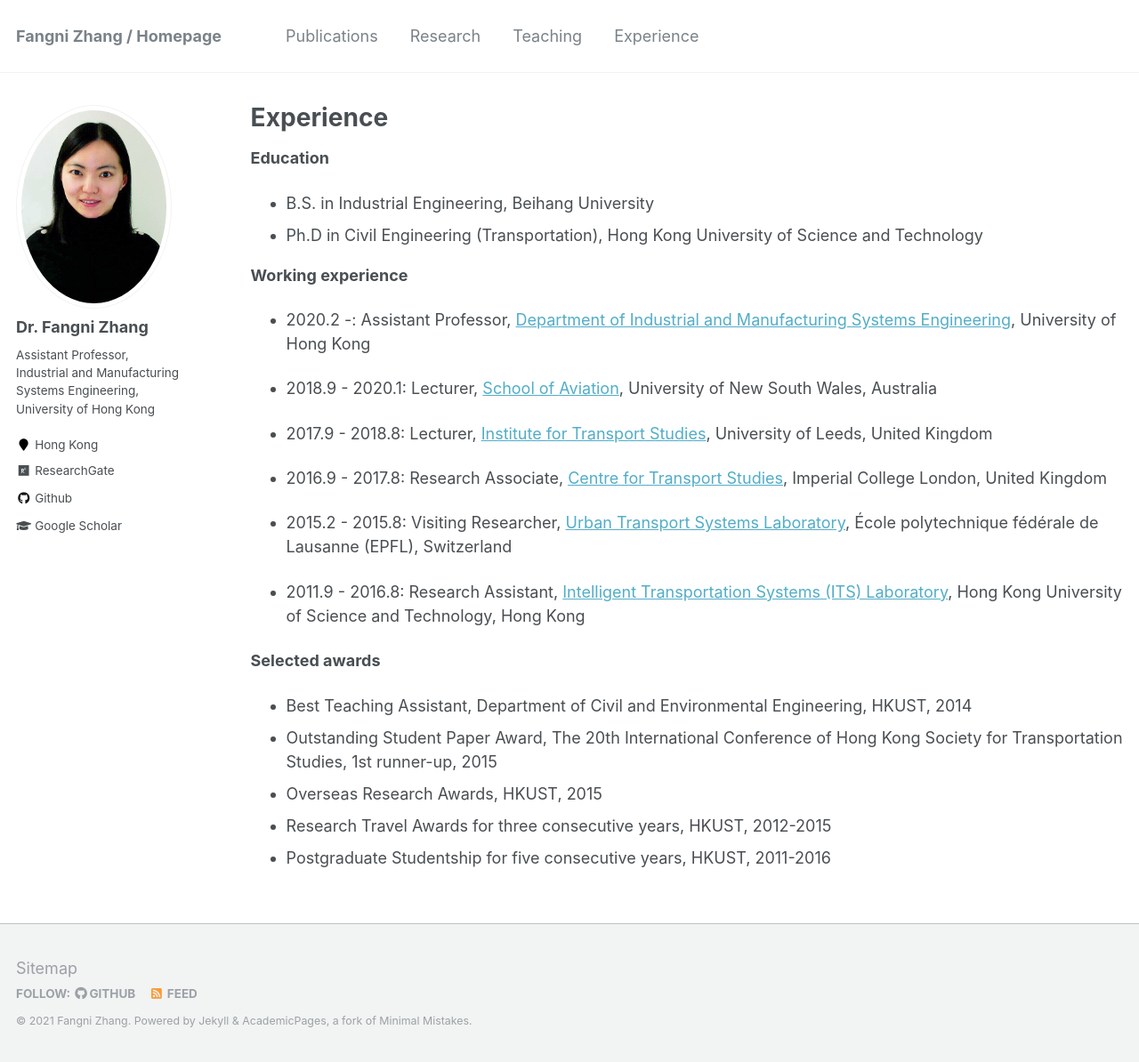
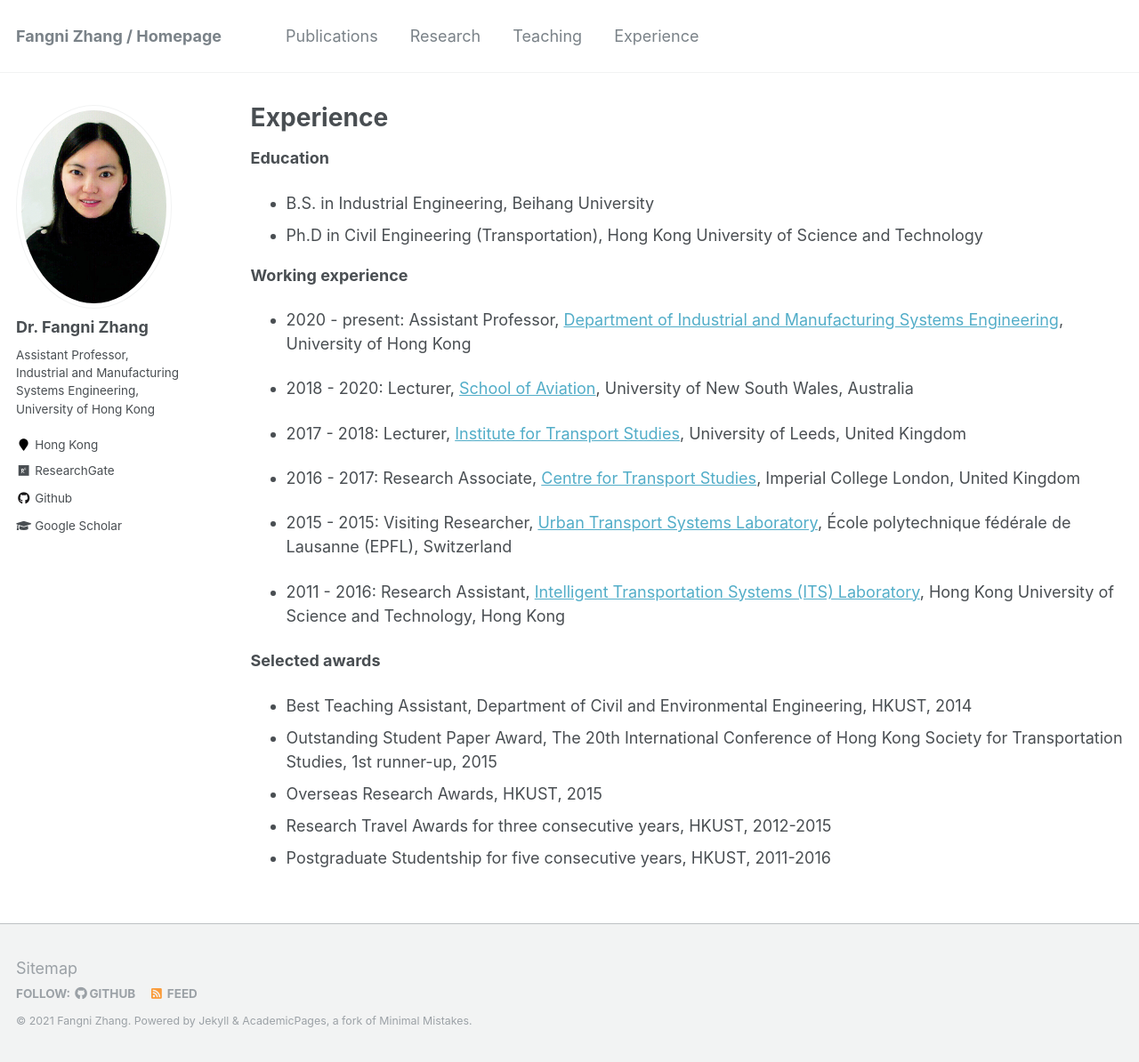
Before and after one commit to fangnizhang/fangnizhang.github.io, a Jekyll site: the page built from _pages/experience.md, in a window 1280 px wide and 1194 px high. Shown: the whole window at 89% size. Built offline with Jekyll 4.4.1, drawn with Linux system fonts in a browser that asks for light colours.

Commit message:
Update experience.md

```diff
--- a/_pages/experience.md
+++ b/_pages/experience.md
@@ -16,17 +16,17 @@ redirect_from:
 
 **Working experience**
 
-* 2020.2 -: Assistant Professor, [Department of Industrial and Manufacturing Systems Engineering](https://www.imse.hku.hk/), University of Hong Kong
+* 2020 - present: Assistant Professor, [Department of Industrial and Manufacturing Systems Engineering](https://www.imse.hku.hk/), University of Hong Kong
 
-* 2018.9 - 2020.1: Lecturer, [School of Aviation](https://research.unsw.edu.au/people/dr-fangni-zhang), University of New South Wales, Australia
+* 2018 - 2020: Lecturer, [School of Aviation](https://research.unsw.edu.au/people/dr-fangni-zhang), University of New South Wales, Australia
 
-* 2017.9 - 2018.8: Lecturer, [Institute for Transport Studies](https://environment.leeds.ac.uk/transport), University of Leeds, United Kingdom
+* 2017 - 2018: Lecturer, [Institute for Transport Studies](https://environment.leeds.ac.uk/transport), University of Leeds, United Kingdom
 
-* 2016.9 - 2017.8: Research Associate, [Centre for Transport Studies](https://www.imperial.ac.uk/transport-studies), Imperial College London, United Kingdom
+* 2016 - 2017: Research Associate, [Centre for Transport Studies](https://www.imperial.ac.uk/transport-studies), Imperial College London, United Kingdom
 
-* 2015.2 - 2015.8: Visiting Researcher, [Urban Transport Systems Laboratory](https://www.epfl.ch/labs/luts/), École polytechnique fédérale de Lausanne (EPFL), Switzerland
+* 2015 - 2015: Visiting Researcher, [Urban Transport Systems Laboratory](https://www.epfl.ch/labs/luts/), École polytechnique fédérale de Lausanne (EPFL), Switzerland
 
-* 2011.9 - 2016.8: Research Assistant, [Intelligent Transportation Systems (ITS) Laboratory](https://sites.google.com/view/hkustits/home), Hong Kong University of Science and Technology, Hong Kong
+* 2011 - 2016: Research Assistant, [Intelligent Transportation Systems (ITS) Laboratory](https://sites.google.com/view/hkustits/home), Hong Kong University of Science and Technology, Hong Kong
 
 **Selected awards**
 
```
